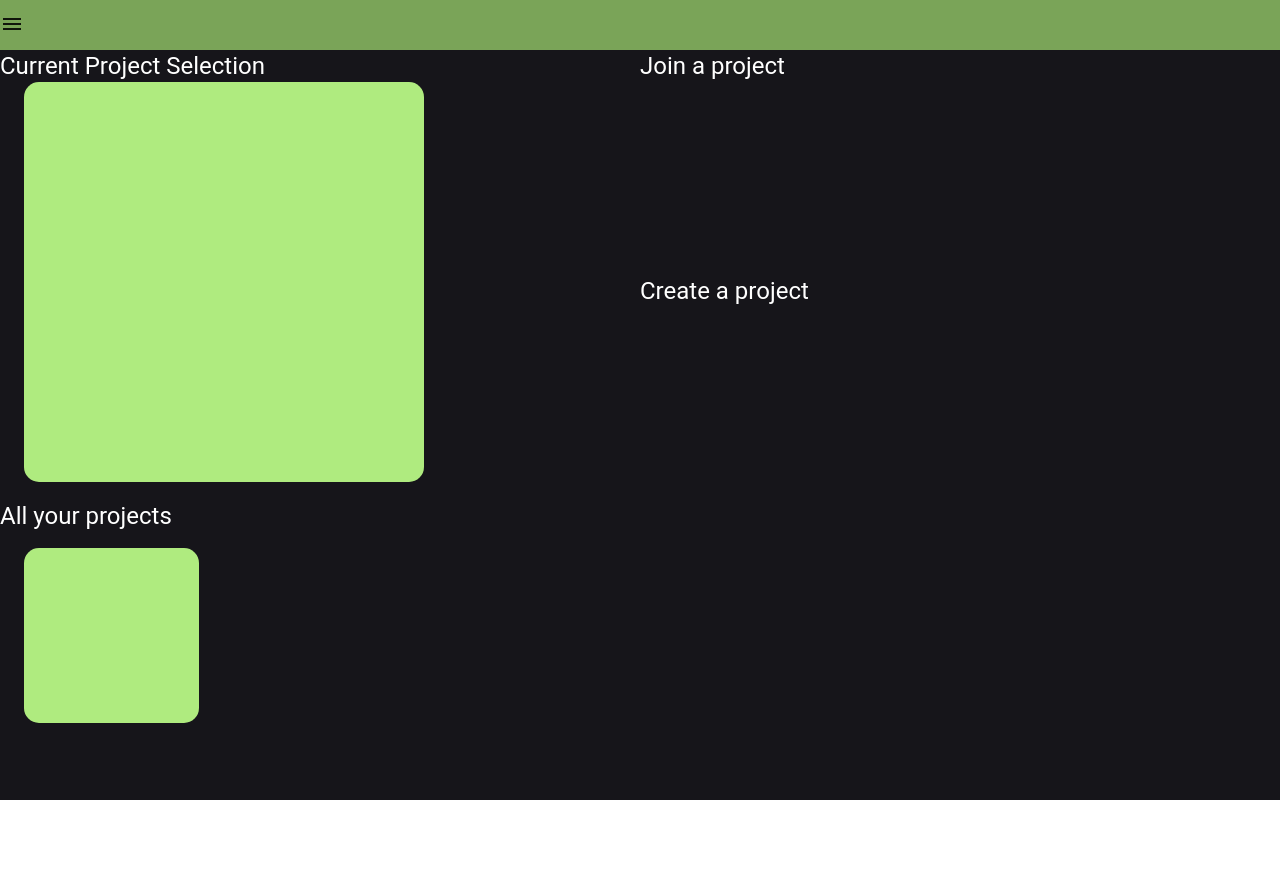
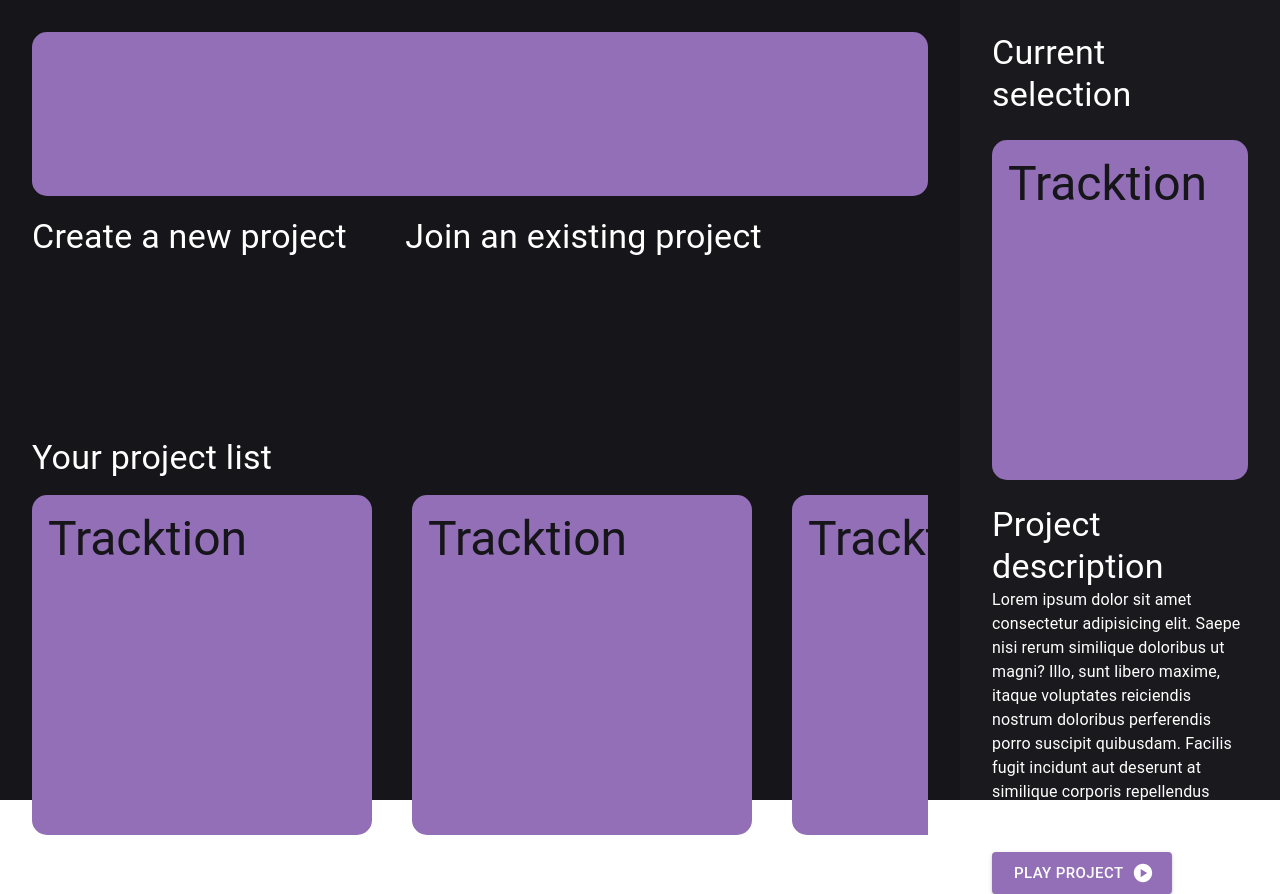
Before and after one commit to juan-josue/Tracktion, a React (Vite) app in the folder tracktion-frontend/: page /projects in a window 1280 px wide. Before the commit the page ends 800 px from the top, so only its background shows below. Built offline with nearby package versions, Linux system fonts and the light colour scheme.

Commit message:
feat: Projects page layout

```diff
--- a/tracktion-frontend/index.html
+++ b/tracktion-frontend/index.html
@@ -4,7 +4,7 @@
     <meta charset="UTF-8" />
     <link rel="icon" type="image/svg+xml" href="/vite.svg" />
     <meta name="viewport" content="width=device-width, initial-scale=1.0" />
-    <title>Vite + React + TS</title>
+    <title>Tracktion</title>
   </head>
   <body>
     <div id="root"></div>
--- /dev/null
+++ b/tracktion-frontend/src/pages/Projects/ProjectBox.tsx
@@ -0,0 +1,19 @@
+import { Box, Typography } from '@mui/material';
+
+const ProjectBox = () => {
+	return (
+		<Box
+			borderRadius={'15px'}
+			bgcolor="secondary.main"
+			height={{ xs: 150, md: 340 }}
+			width={{ xs: 150, md: 340 }}
+            maxWidth='100%'
+			flexShrink={0}
+            p={2}
+		>
+            <Typography sx={{ typography: { xs: 'h5', md: 'h3' } }} color='typography.dark'>Tracktion</Typography>
+        </Box>
+	);
+};
+
+export default ProjectBox;
--- a/tracktion-frontend/src/pages/Projects/index.tsx
+++ b/tracktion-frontend/src/pages/Projects/index.tsx
@@ -1,53 +1,101 @@
-import { Box, Grid, Typography } from '@mui/material';
-import SideBar from '../../components/SideBar';
-import { useState } from 'react';
+import { Box, Button, Grid, Stack, Typography } from '@mui/material';
+import PlayIcon from '@mui/icons-material/PlayCircle';
+// import { useState } from 'react';
+import ProjectBox from './ProjectBox';
 
 const Projects = () => {
-	const [isDrawerOpen, setIsDrawerOpen] = useState(false);
+	// const [isDrawerOpen, setIsDrawerOpen] = useState(false);
 
 	return (
 		<>
-			<Grid container height="100vh" width="100%">
-				<Grid item xs={12} bgcolor={'primary.dark'} height={'50px'}>
-					<SideBar isDrawerOpen={isDrawerOpen} setIsDrawerOpen={setIsDrawerOpen} />
-				</Grid>
-				<Grid container item xs={12} bgcolor={'bg.dark'} height={'calc(100% - 50px)'}>
-					<Grid item xs={12} lg={6} height={{ xs: '35%', lg: '60%' }} bgcolor="bg.dark">
-						<Typography variant="h5" color='typography.main'>Current Project Selection</Typography>
-						<Box
-							borderRadius={'15px'}
-							bgcolor="primary.main"
-							ml={3}
-							mr={3}
-							height={{ xs: '250px', lg: '400px' }}
-							width={{ xs: '250px', lg: '400px' }}
-							flexShrink={0}
-						/>
+			{/* <Grid item xs={12} bgcolor={'primary.dark'} height={'50px'}>
+				<SideBar isDrawerOpen={isDrawerOpen} setIsDrawerOpen={setIsDrawerOpen} />
+			</Grid> */}
+			<Grid container height="100vh" width="100%" bgcolor="bg.dark">
+				{/* project selection */}
+				<Grid
+					container
+					item
+					xs={12}
+					md={8}
+					lg={9}
+					p={4}
+					order={{ xs: 2, md: 1 }}
+					height={{ xs: '60%', md: '100%' }}
+				>
+					{/* user banner */}
+					<Grid
+						item
+						xs={12}
+						height="25%"
+						pb="20px"
+						sx={{ boxSizing: 'border-box', display: { xs: 'none', md: 'block' } }}
+					>
+						<Box height="100%" width="100%" borderRadius="15px" bgcolor="secondary.main"></Box>
 					</Grid>
-					<Grid container item xs={12} lg={6} height={{ xs: '35%', lg: '60%' }} bgcolor="bg.dark">
-						<Grid item xs={12} bgcolor="bg.dark">
-							<Typography variant="h5" color='typography.main'>Join a project</Typography>
+					{/* new and join project forms */}
+					<Grid container item xs={12} height={{ xs: '55%', md: '30%' }}>
+						{/* new project */}
+						<Grid item xs={12} md={5} bgcolor="bg.dark">
+							<Typography variant="h4" color="typography.main">
+								Create a new project
+							</Typography>
 						</Grid>
-						<Grid item xs={12} bgcolor="bg.dark">
-							<Typography variant="h5" color='typography.main'>Create a project</Typography>
+						{/* join project */}
+						<Grid item xs={12} md={5} bgcolor="bg.dark">
+							<Typography variant="h4" color="typography.main">
+								Join an existing project
+							</Typography>
 						</Grid>
 					</Grid>
-					<Grid item xs={12} height={{ xs: '30%', md: '40%' }} bgcolor={'primary'}>
-						<Typography variant="h5" mb={2} color='typography.main'>
-							All your projects
+					{/* user projects list */}
+					<Grid item xs={12} height="45%">
+						<Typography variant="h4" color="typography.main">
+							Your project list
 						</Typography>
-						<Box display={'flex'} overflow={'scroll'} sx={{ overflowY: 'hidden' }}>
-							<Box
-								borderRadius={'15px'}
-								bgcolor="primary.main"
-								ml={3}
-								mr={3}
-								height={175}
-								width={175}
-								flexShrink={0}
-							/>
-						</Box>
+						<Stack direction="row" spacing={5} mt={2} sx={{ overflowY: 'hidden' }}>
+							<ProjectBox></ProjectBox>
+							<ProjectBox></ProjectBox>
+							<ProjectBox></ProjectBox>
+							<ProjectBox></ProjectBox>
+							<ProjectBox></ProjectBox>
+							<ProjectBox></ProjectBox>
+						</Stack>
 					</Grid>
+				</Grid>
+				{/* selected project */}
+				<Grid
+					item
+					xs={12}
+					md={4}
+					lg={3}
+					order={{ xs: 1, md: 2 }}
+					p={4}
+					height={{ xs: '40%', md: '100%' }}
+					bgcolor="bg.main"
+				>
+					<Typography variant="h4" color="typography.main">
+						Current selection
+					</Typography>
+					<Box my={3} display="flex" justifyContent="center">
+						<ProjectBox></ProjectBox>
+					</Box>
+					<Box display={{ xs: 'none', md: 'block' }}>
+						<Typography variant="h4" color="typography.main">
+							Project description
+						</Typography>
+						<Typography variant="body1" color="typography.main">
+							Lorem ipsum dolor sit amet consectetur adipisicing elit. Saepe nisi rerum
+							similique doloribus ut magni? Illo, sunt libero maxime, itaque voluptates
+							reiciendis nostrum doloribus perferendis porro suscipit quibusdam. Facilis fugit
+							incidunt aut deserunt at similique corporis repellendus veniam eius illum?
+						</Typography>
+					</Box>
+					<Box display="flex" justifyContent={{ xs: 'center', md: 'left' }} mt={3}>
+						<Button variant="contained" color="secondary" size="large" endIcon={<PlayIcon />}>
+							Play Project
+						</Button>
+					</Box>
 				</Grid>
 			</Grid>
 		</>
```
